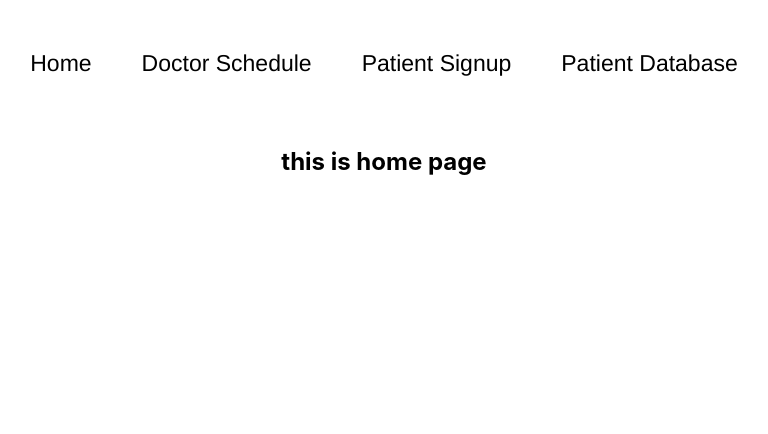
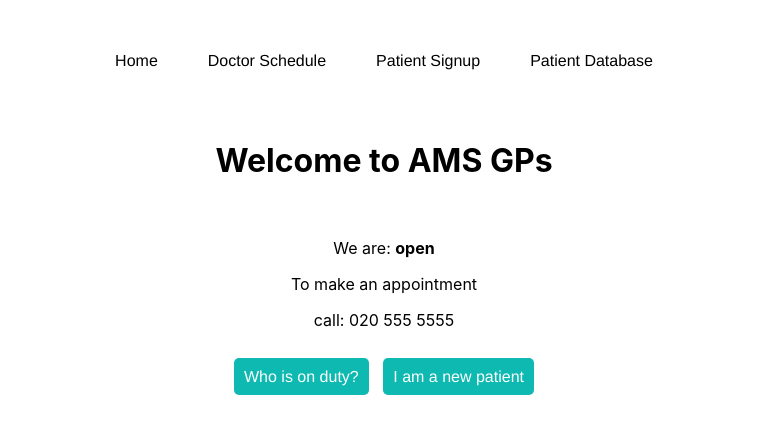
Before and after one commit to ewa-mi/gp-app-react, a React (Create React App) app: page / in a window 1280 px wide. Shown: the top 434 px of the page, without its empty margins (256-1024 px from the left). Built offline with nearby package versions, Linux system fonts and the light colour scheme.

Commit message:
home setup - time, buttons

```diff
--- a/src/NavBar.css
+++ b/src/NavBar.css
@@ -1,15 +1,14 @@
 a {
-  font-size: 15px;
   padding: 25px;
   text-align: center;
-  font-size: 23px;
+  font-size: 16px;
   font-family: Helvetica, sans-serif;
   text-decoration: none;
   color: black;
 }
 
 a:hover {
-  color: rgb(10, 161, 154);
+  color: rgb(14, 185, 177);
 }
 
 .menu {
--- /dev/null
+++ b/src/views/Home.css
@@ -0,0 +1,23 @@
+.timecheck {
+  font-weight: bold;
+}
+
+.buttonSection {
+  display: inline;
+}
+.click {
+  font-size: 16px;
+  color: rgb(255, 255, 255);
+  background: rgb(14, 185, 177);
+  padding: 10px;
+  border: none;
+  border-radius: 5px;
+
+  margin: 5px;
+}
+
+.click:hover {
+  background: rgb(245, 119, 47);
+  letter-spacing: 0.1px;
+  color: white;
+}
--- a/src/views/Home.js
+++ b/src/views/Home.js
@@ -1,9 +1,30 @@
 import React from "react";
+import "./Home.css";
+import { Link } from "react-router-dom";
 
 export default function Home() {
+  const now = new Date();
+  let timecheck = now.getHours() > 8 && now.getHours() < 17 ? "open" : "closed";
+
   return (
     <div>
-      <h2>this is home page</h2>
+      <h1>Welcome to AMS GPs</h1>
+      <br></br>
+      <p>
+        We are: <span className="timecheck">{timecheck}</span>
+      </p>
+      <p>To make an appointment </p>
+      <p> call: 020 555 5555</p>
+      <br></br>
+      <div className="buttonSection">
+        <Link className="click" to={`/doctor-schedule`}>
+          Who is on duty?
+        </Link>{" "}
+        <span></span>
+        <Link className="click" to={`/patient-signup`}>
+          I am a new patient
+        </Link>
+      </div>
     </div>
   );
 }
```
